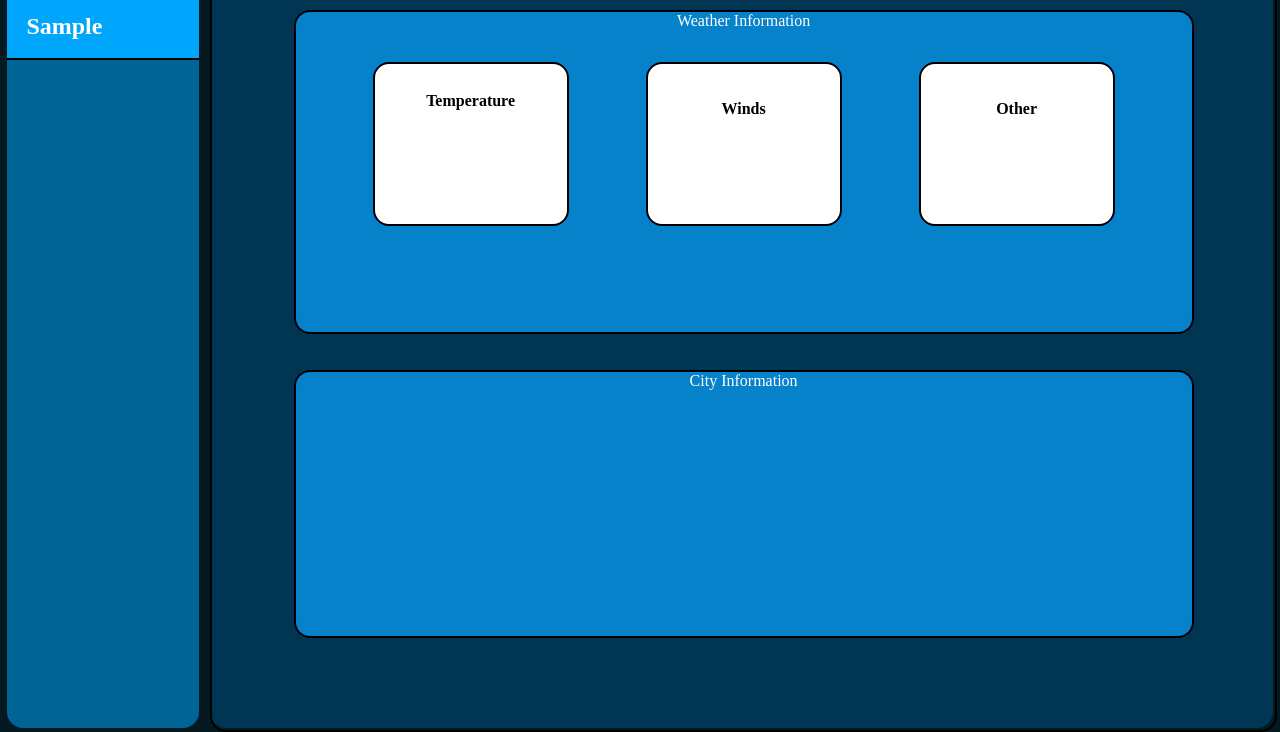
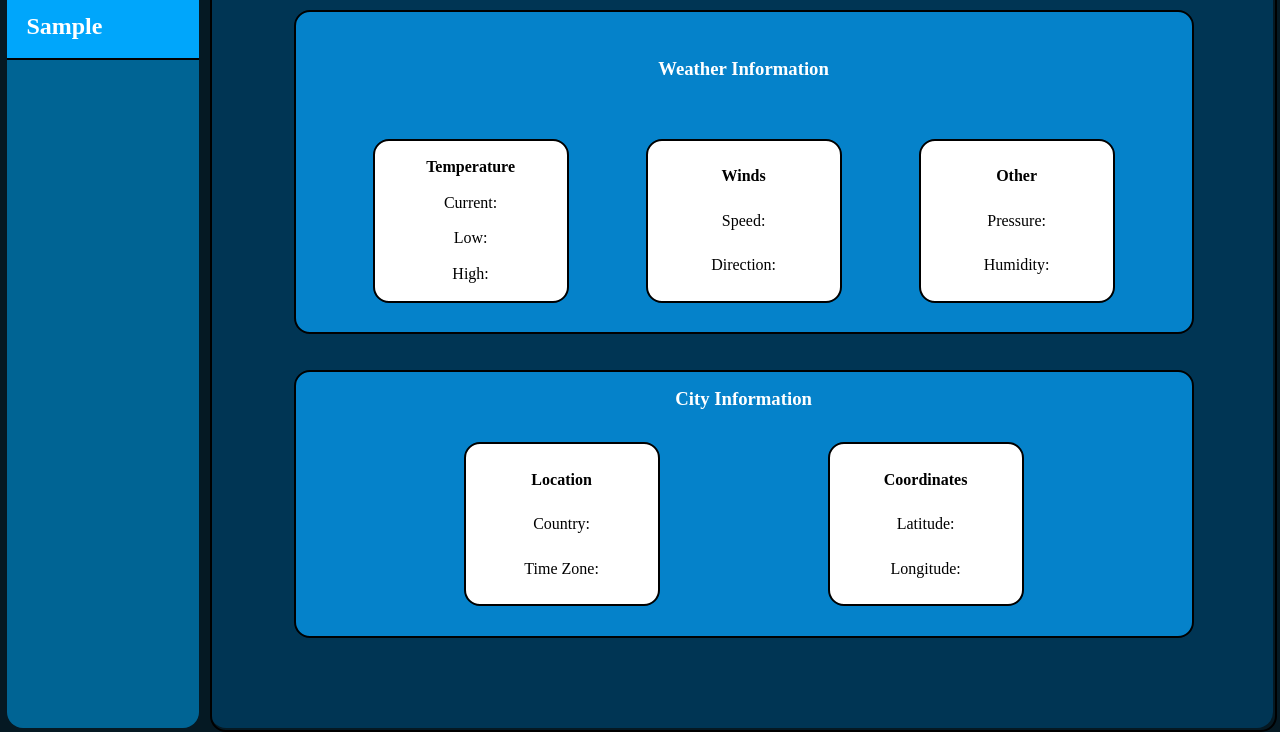
Before and after one commit to Lal017/Weather_app, a plain HTML site: page index.html in a window 1280 px wide. Both pictures are taken after typing "Sample" into the empty fields and a click on the button "Add". Shown: the part 204-936 px from the top of the page. Drawn offline with Linux system fonts and the light colour scheme; no server answers; a web font is replaced by a local one.

Commit message:
Finished adding the city information and some finishing touches to the styling.

```diff
--- a/main.js
+++ b/main.js
@@ -21,16 +21,24 @@ const City = class {
         {
             const res = await fetch(queryURL);
             this.data = await res.json();
-            document.getElementById("current-temp" + city_arr.length + 1).textContent = this.data.main.temp;
-            document.getElementById("min-temp" + city_arr.length + 1).textContent = this.data.main.temp_min;
-            document.getElementById("max-temp" + city_arr.length + 1).textContent = this.data.main.temp_max;
 
-            document.getElementById("speed" + city_arr.length + 1).textContent = this.data.wind.speed;
-            document.getElementById("deg" + city_arr.length + 1).textContent = this.data.wind.deg;
+            // weather info
+            document.getElementById("current-temp" + city_arr.length + 1).textContent += this.data.main.temp + "°F";
+            document.getElementById("min-temp" + city_arr.length + 1).textContent += this.data.main.temp_min + "°F";
+            document.getElementById("max-temp" + city_arr.length + 1).textContent += this.data.main.temp_max + "°F";
 
-            document.getElementById("pressure" + city_arr.length + 1).textContent = this.data.main.pressure;
-            document.getElementById("humidity" + city_arr.length + 1).textContent = this.data.main.humidity;
+            document.getElementById("speed" + city_arr.length + 1).textContent += this.data.wind.speed + " MPH";
+            document.getElementById("deg" + city_arr.length + 1).textContent += this.data.wind.deg + "°";
 
+            document.getElementById("pressure" + city_arr.length + 1).textContent += this.data.main.pressure + " hPa";
+            document.getElementById("humidity" + city_arr.length + 1).textContent += this.data.main.humidity + "%";
+
+            // city info
+            document.getElementById("country" + city_arr.length + 1).textContent += this.data.sys.country;
+            document.getElementById("time-zone" + city_arr.length + 1).textContent += this.data.timezone;
+
+            document.getElementById("lat" + city_arr.length + 1).textContent += this.data.coord.lat;
+            document.getElementById("lon" + city_arr.length + 1).textContent += this.data.coord.lon;
             city_arr.push(this);
             add_switch(city_arr);
         }
@@ -84,9 +92,10 @@ add_city = () =>
     // weather container
     const weather_container = document.createElement("div");
     weather_container.className = "weather-container";
-    const weather_text = document.createTextNode("Weather Information");
     new_main.appendChild(weather_container);
-    weather_container.appendChild(weather_text);
+    const weather_h3 = document.createElement("h3");
+    weather_h3.textContent = "Weather Information";
+    weather_container.appendChild(weather_h3);
 
     // weather container contents
     const new_container = document.createElement("div");
@@ -117,34 +126,80 @@ add_city = () =>
     // weather box contents
     const curr_temp = document.createElement("p");
     curr_temp.id = "current-temp" + city_arr.length + 1;
+    curr_temp.textContent = "Current: ";
     new_box1.appendChild(curr_temp);
     const min_temp = document.createElement("p");
     min_temp.id = "min-temp" + city_arr.length + 1;
+    min_temp.textContent = "Low: ";
     new_box1.appendChild(min_temp);
     const max_temp = document.createElement("p");
     max_temp.id = "max-temp" + city_arr.length + 1;
+    max_temp.textContent = "High: ";
     new_box1.appendChild(max_temp);
 
     const speed = document.createElement("p");
     speed.id = "speed" + city_arr.length + 1;
+    speed.textContent = "Speed: ";
     new_box2.appendChild(speed);
     const deg = document.createElement("p");
     deg.id = "deg" + city_arr.length + 1;
+    deg.textContent = "Direction: ";
     new_box2.appendChild(deg);
 
     const pressure = document.createElement("p");
     pressure.id = "pressure" + city_arr.length + 1;
+    pressure.textContent = "Pressure: ";
     new_box3.appendChild(pressure);
     const humidity = document.createElement("p");
     humidity.id = "humidity" + city_arr.length + 1;
+    humidity.textContent = "Humidity: ";
     new_box3.appendChild(humidity);
 
     // city container
     const city_container = document.createElement("div");
     city_container.className = "city-container";
-    const city_text = document.createTextNode("City Information");
     new_main.appendChild(city_container);
-    city_container.appendChild(city_text);
+    const city_h3 = document.createElement("h3");
+    city_h3.textContent = "City Information";
+    city_container.appendChild(city_h3);
+
+    // city container contents
+    const new_container2 = document.createElement("div");
+    new_container2.className = "container";
+    city_container.appendChild(new_container2);
+
+    const new_box4 = document.createElement("div");
+    new_box4.className = "box";
+    new_container2.appendChild(new_box4);
+    const new_h4_4 = document.createElement("h4");
+    new_h4_4.textContent = "Location";
+    new_box4.appendChild(new_h4_4);
+
+    const new_box5 = document.createElement("div");
+    new_box5.className = "box";
+    new_container2.appendChild(new_box5);
+    const new_h4_5 = document.createElement("h4");
+    new_h4_5.textContent = "Coordinates";
+    new_box5.appendChild(new_h4_5);
+
+    // city box contents
+    const country = document.createElement("p");
+    country.id = "country" + city_arr.length + 1;
+    country.textContent = "Country: ";
+    new_box4.appendChild(country);
+    const time_zone = document.createElement("p");
+    time_zone.id = "time-zone" + city_arr.length + 1;
+    time_zone.textContent = "Time Zone: ";
+    new_box4.appendChild(time_zone);
+
+    const lat = document.createElement("p");
+    lat.id = "lat" + city_arr.length + 1;
+    lat.textContent = "Latitude: ";
+    new_box5.appendChild(lat);
+    const lon = document.createElement("p");
+    lon.id = "lon" + city_arr.length + 1;
+    lon.textContent = "Longitude: ";
+    new_box5.appendChild(lon);
 
     // Main Section
     // ---------------------------------
--- a/style.css
+++ b/style.css
@@ -16,6 +16,7 @@ body {
     background-color: var(--background);
     font-family: "Edu VIC WA NT Beginner";
     color: white;
+    text-align: center;
 }
 
 header {
@@ -167,8 +168,8 @@ h3 {
     color: white;
     display: flex;
     flex-direction: column;
+    justify-content: space-around;
     align-items: center;
-    row-gap: 2rem;
     position: absolute;
     left: 50%;
     top: 10%;
```
Also changed, not shown: index.html (+0 -39 lines).
